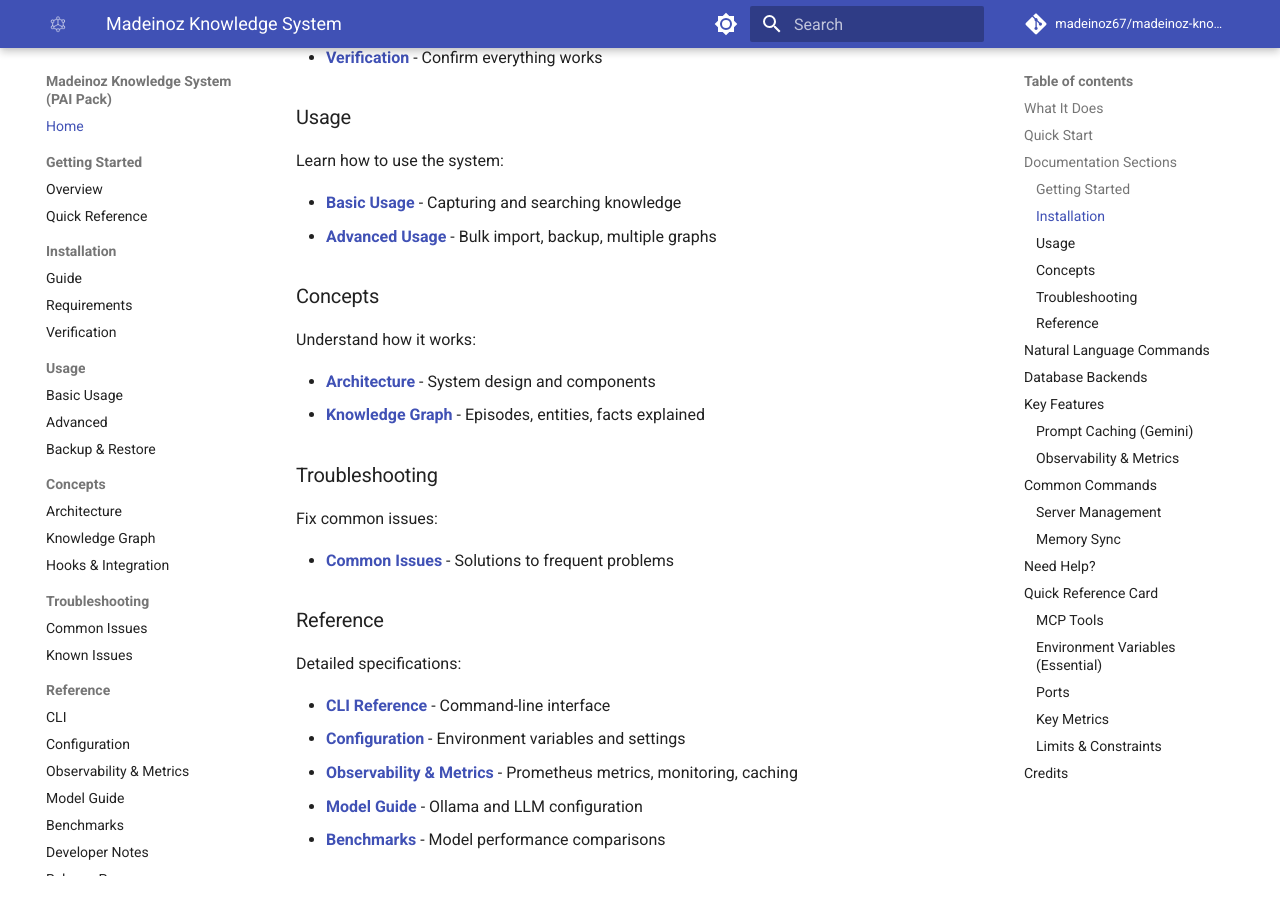
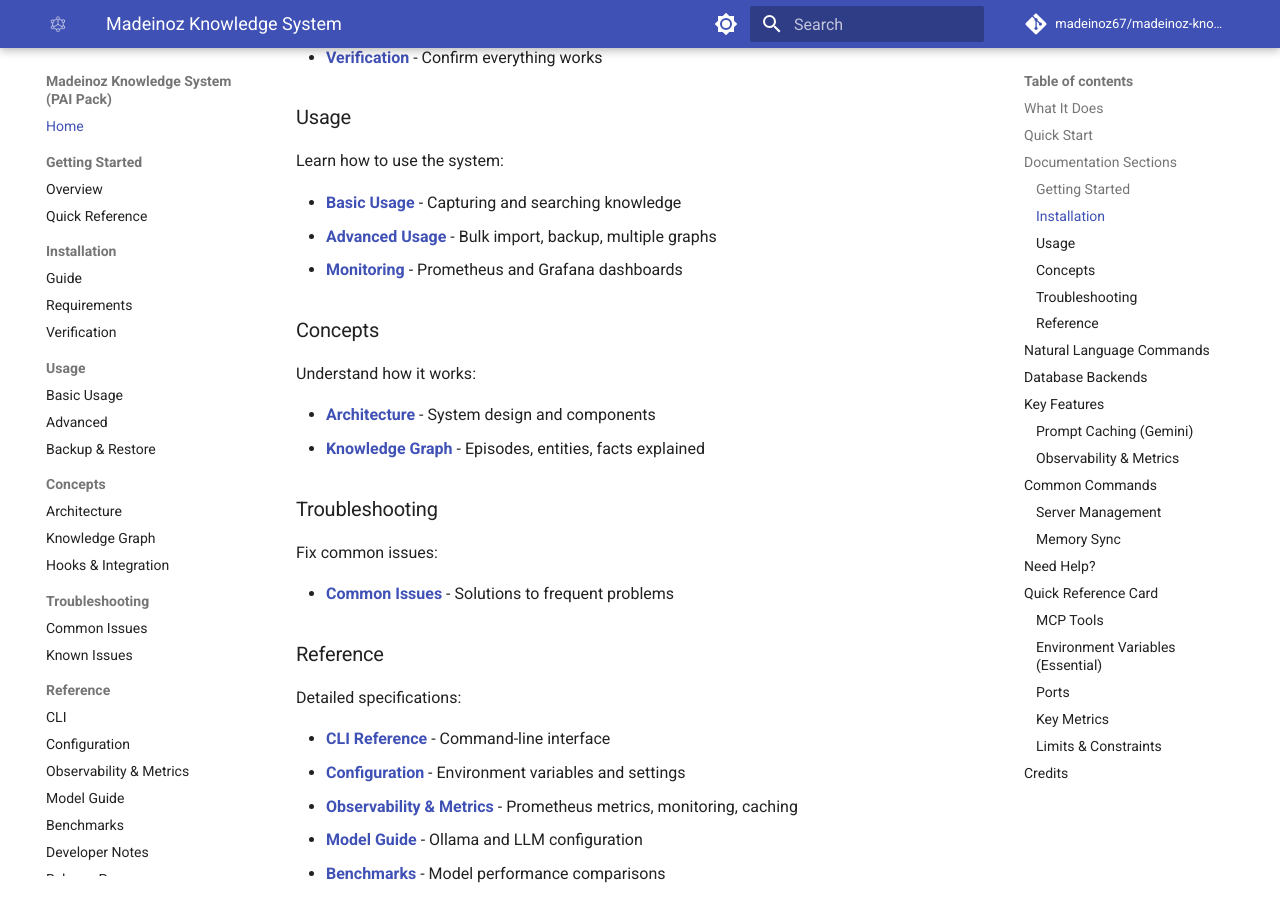
Before and after one commit to madeinoz67/madeinoz-knowledge-system, an MkDocs documentation site: the page built from docs/index.md, in a window 1280 px wide and 900 px high, scrolled down 1520 px. Built offline with MkDocs 1.6.1 and Material for MkDocs 9.7.7, drawn with Linux system fonts in a browser that asks for light colours; comment, search, counter and statistics services are not loaded.

Commit message:
docs: add monitoring guide link to index [006]
Add navigation link to new monitoring documentation in Usage section.

Co-Authored-By: Claude Opus 4.5 <noreply@anthropic.com>

```diff
--- a/docs/index.md
+++ b/docs/index.md
@@ -82,6 +82,7 @@ Learn how to use the system:
 
 - **[Basic Usage](usage/basic-usage.md)** - Capturing and searching knowledge
 - **[Advanced Usage](usage/advanced.md)** - Bulk import, backup, multiple graphs
+- **[Monitoring](usage/monitoring.md)** - Prometheus and Grafana dashboards
 
 ### Concepts
 
```
